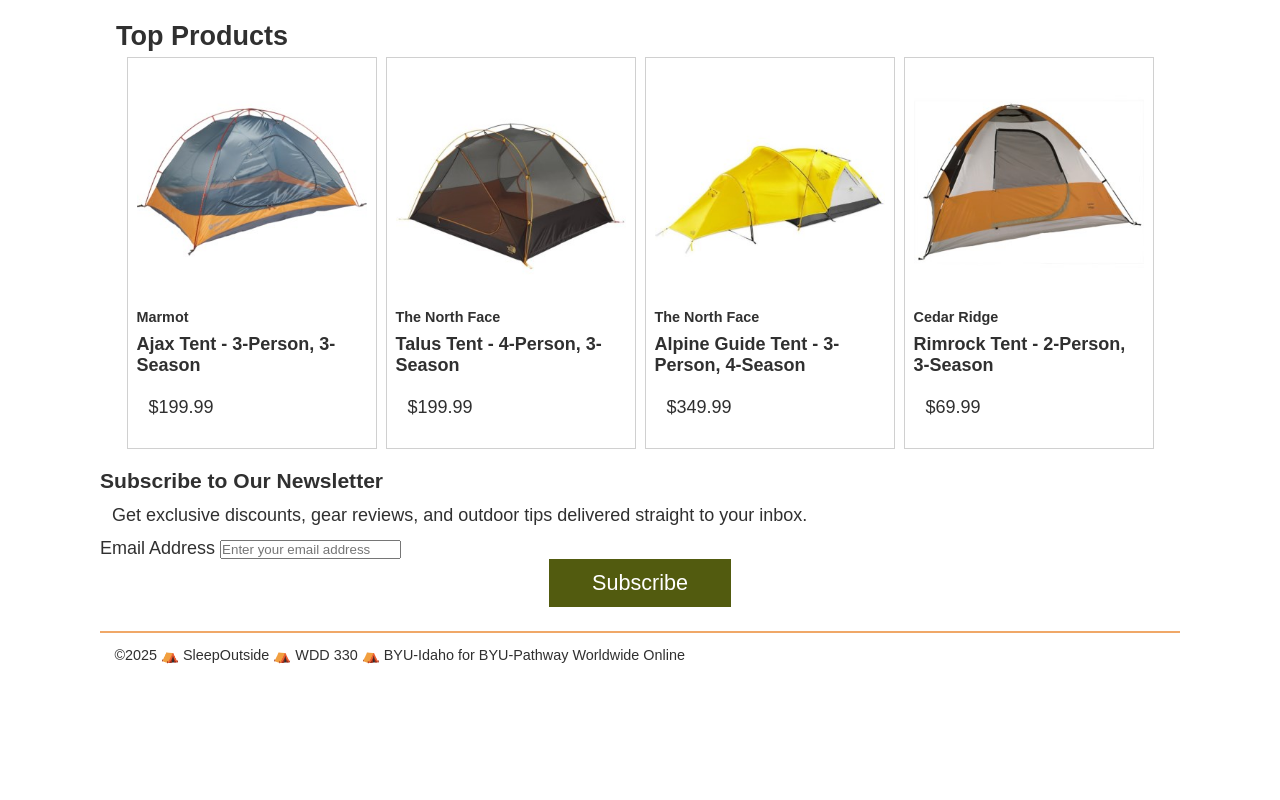
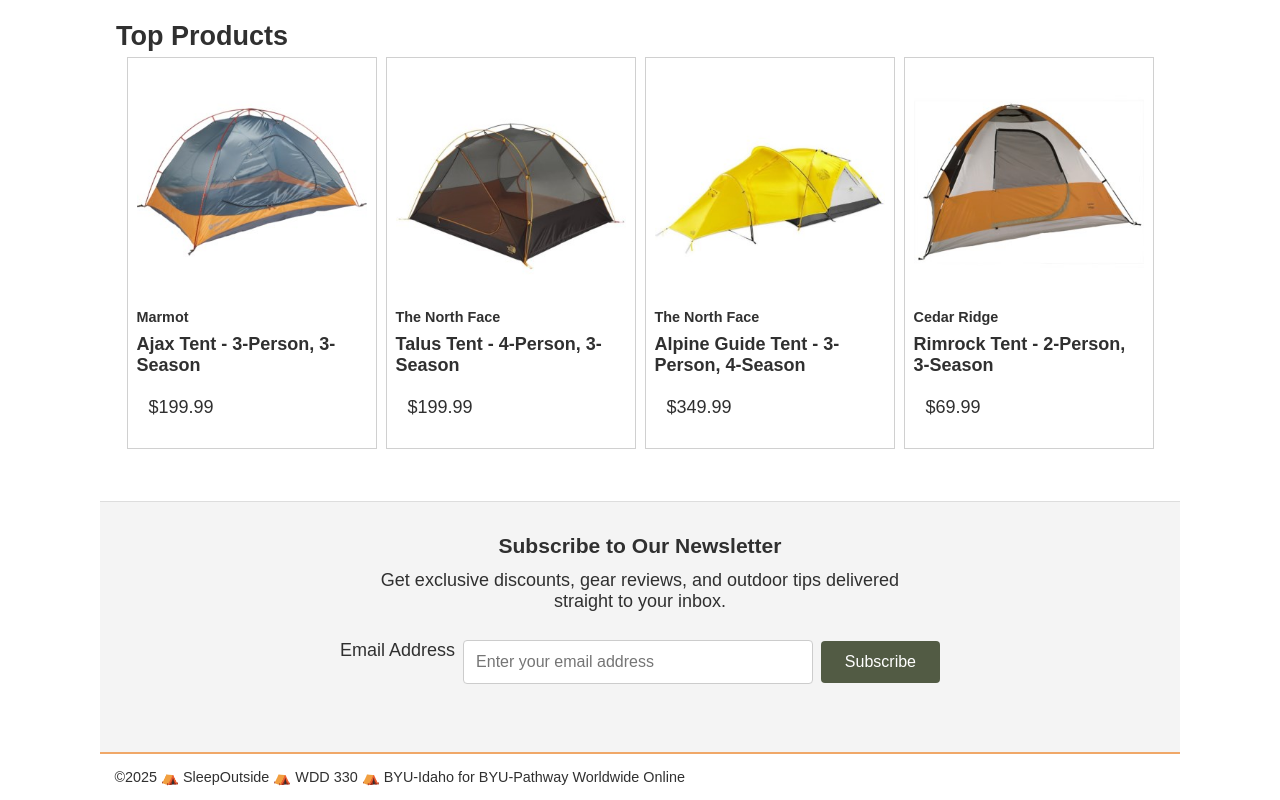
Before and after one commit to oseigodfred/Sleep-Outside-Team-2, a website built with Vite: page src/index.html in a window 1280 px wide. Shown: the part 459-1259 px from the top of the page. Before the commit the page ends 1138 px from the top, so only its background shows below. Built offline with nearby package versions, Linux system fonts and the light colour scheme.

Commit message:
Add newsletter section styles to style.css
Added styles for the newsletter section including layout, form, and button styles.

```diff
--- a/src/css/style.css
+++ b/src/css/style.css
@@ -251,6 +251,66 @@
     font-size: 1.2em;
   }
 
+  /* ==========================================================================
+   Newsletter Section Styles - Created by Izuogu David Onochie
+   ========================================================================== */
+.newsletter-section {
+  background-color: #f4f4f4;
+  padding: 2rem 1rem;
+  margin-top: 2rem;
+  text-align: center;
+  border-top: 1px solid #ddd;
+}
+
+.newsletter-container {
+  max-width: 600px;
+  margin: 0 auto;
+}
+
+.newsletter-form .form-group {
+  display: flex;
+  gap: 0.5rem;
+  justify-content: center;
+  margin-top: 1rem;
+}
+
+.newsletter-form input[type="email"] {
+  padding: 0.75rem;
+  font-size: 1rem;
+  border: 1px solid #ccc;
+  border-radius: 4px;
+  flex: 1;
+  max-width: 350px;
+}
+
+.newsletter-form button {
+  padding: 0.75rem 1.5rem;
+  font-size: 1rem;
+  background-color: #525b44;
+  color: #fff;
+  border: none;
+  border-radius: 4px;
+  cursor: pointer;
+  transition: background-color 0.2s ease;
+}
+
+.newsletter-form button:hover {
+  background-color: #3b4231;
+}
+
+.newsletter-message {
+  margin-top: 0.75rem;
+  font-weight: bold;
+}
+
+.newsletter-message.success {
+  color: #2e7d32;
+}
+
+.newsletter-message.error {
+  color: #d32f2f;
+}
+
   .cart-card {
     font-size: inherit;
     grid-template-columns: 150px auto 15%;
```
